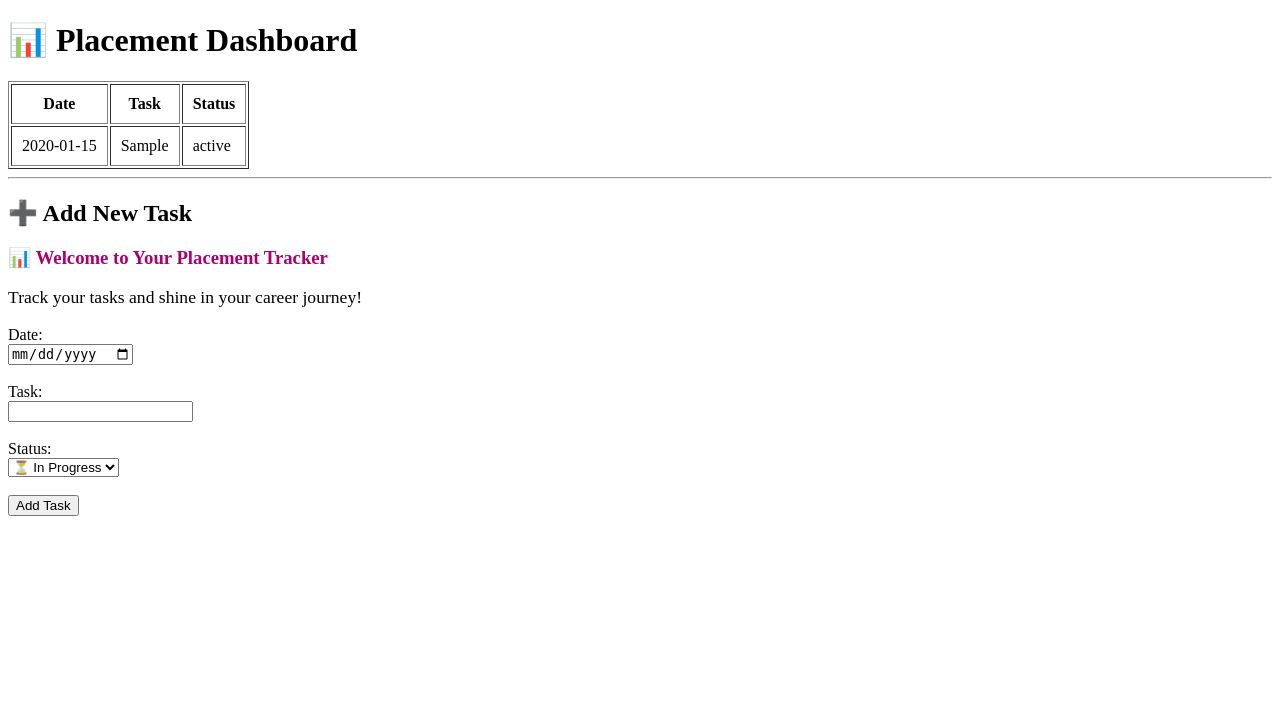
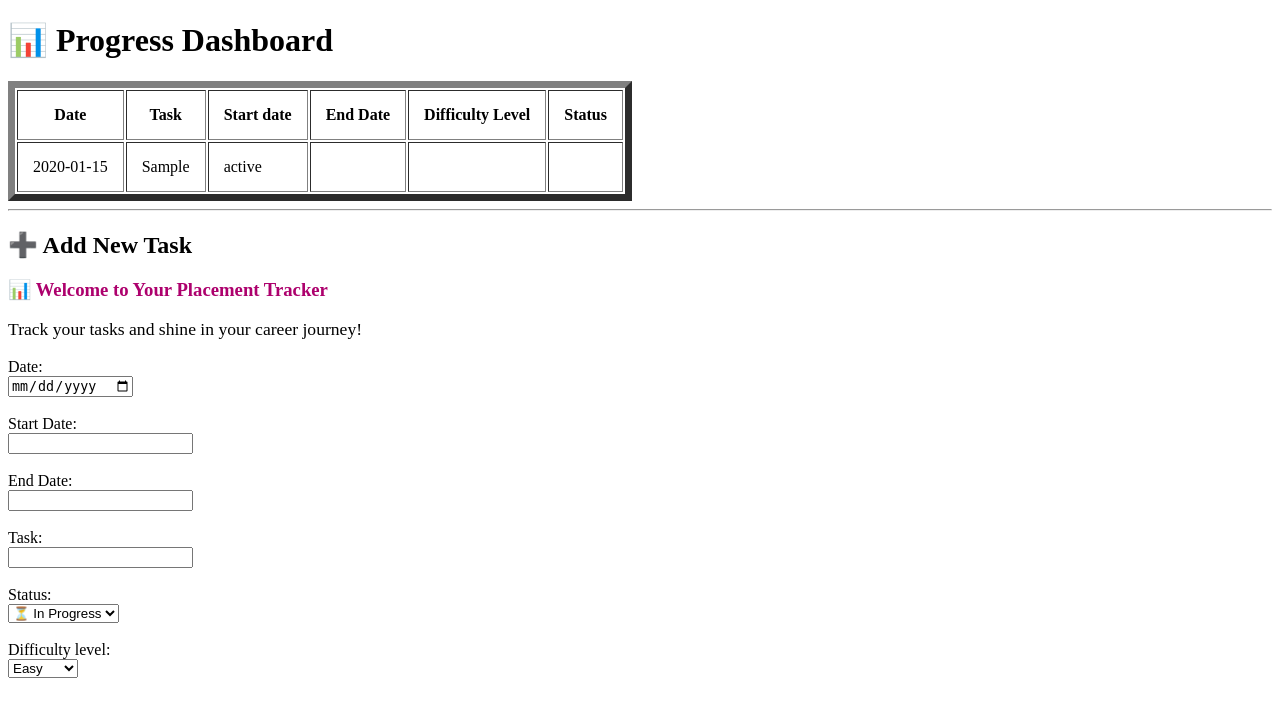
Before and after one commit to iamsam2347/placement-tracker, a Flask app: page / in a window 1280 px wide. Shown: the top 717 px of the page. Run offline with Flask 3, Linux system fonts and the light colour scheme; tables that the repository leaves empty hold one stand-in row (values such as "Sample post").

Commit message:
Updated homepage UI

```diff
--- a/templates/dashboard.html
+++ b/templates/dashboard.html
@@ -2,24 +2,31 @@
 <html lang="en">
 <head>
   <meta charset="UTF-8">
-  <title>Placement Tracker</title>
+  <title>Placement Tracker Point</title>
 </head>
 <body>
 
-  <h1>📊 Placement Dashboard</h1>
+  <h1>📊 Progress Dashboard</h1>
 
   <!-- Table Section -->
-  <table border="1" cellpadding="10">
+  <table border="7" cellpadding="15">
     <tr>
       <th>Date</th>
       <th>Task</th>
+      <th>Start date</th>
+      <th>End Date</th>
+      <th>Difficulty Level</th>
       <th>Status</th>
+
     </tr>
     {% for t in tasks %}
     <tr>
       <td>{{ t[1] }}</td>
       <td>{{ t[2] }}</td>
       <td>{{ t[3] }}</td>
+      <td>{{ t[4] }}</td>
+      <td>{{ t[5] }}</td>
+      <td>{{ t[6] }}</td>
     </tr>
     {% endfor %}
   </table>
@@ -34,6 +41,10 @@
   <form method="POST">
     <label for="date">Date:</label><br>
     <input type="date" id="date" name="date" required><br><br>
+    <label for="start date">Start Date:</label><br>
+    <input type=" start date" id=" start date" name="start date" required><br><br>
+    <label for="End date">End Date:</label><br>
+    <input type=" end date" id=" end date" name="end date" required><br><br>
 
     <label for="task">Task:</label><br>
     <input type="text" id="task" name="task" required><br><br>
@@ -43,7 +54,14 @@
       <option value="⏳ In Progress">⏳ In Progress</option>
       <option value="✅ Completed">✅ Completed</option>
       <option value="🔜 Upcoming">🔜 Upcoming</option>
+
     </select><br><br>
+    <label for="status">Difficulty level:</label><br>
+    <select id="difficulty level" name="difficulty level" required>
+      <option value="Easy">Easy</option>
+        <option value="medium">Medium</option>
+          <option value="difficult">Difficult</option>
+          <br>
 
     <button type="submit">Add Task</button>
   </form>
```
